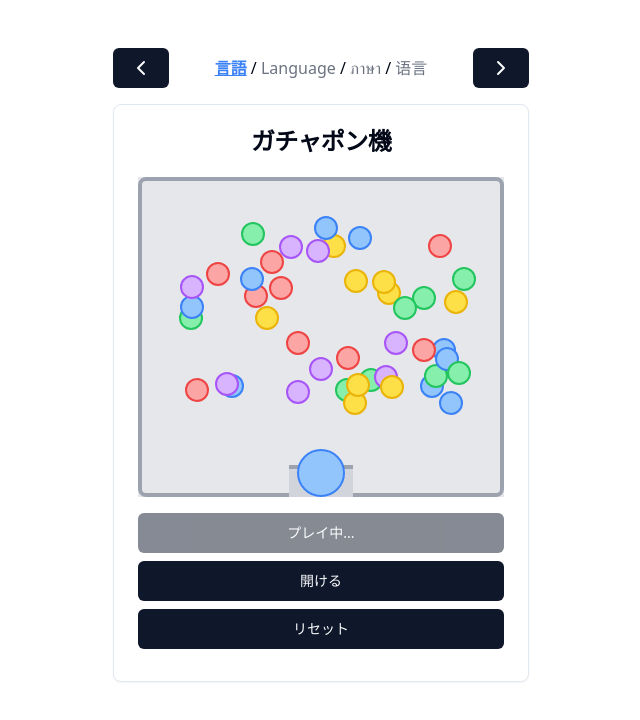
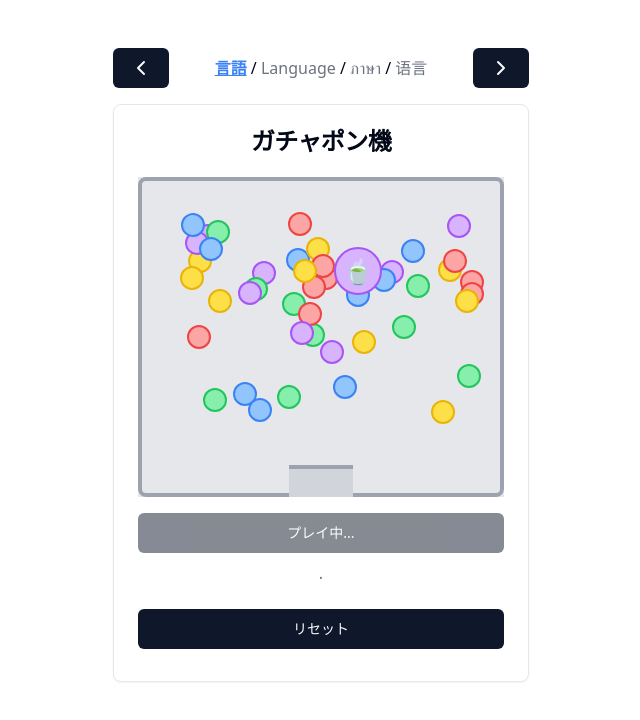
Before and after one commit to tontpong/claude-artifacts-react, a React (Vite) app: page / in a window 1280 px wide. Both pictures are taken after a click on the button "回す". Shown: the top 720 px of the page, without its empty margins (319-959 px from the left). Built offline with nearby package versions, Linux system fonts and the light colour scheme.

Commit message:
Update ArtifactCode.jsx

```diff
--- a/src/ArtifactCode.jsx
+++ b/src/ArtifactCode.jsx
@@ -2,143 +2,204 @@ import React, { useState, useEffect } from 'react';
 import { Button } from '@/components/ui/button';
 import { Card, CardContent, CardHeader, CardTitle } from '@/components/ui/card';
 import { ChevronLeft, ChevronRight } from 'lucide-react';
-import { SpeedInsights } from "@vercel/speed-insights/react"
 
-const items = [
-  { name: ['犬', 'Dog', 'หมา', '狗'], emoji: '🐶' },
-  { name: ['鳥', 'Bird', 'นก', '鸟'], emoji: '🐦' },
-  { name: ['魚', 'Fish', 'ปลา', '鱼'], emoji: '🐠' },
-  { name: ['太陽', 'Sun', 'พระอาทิตย์', '太阳'], emoji: '☀️' },
-  { name: ['月', 'Moon', 'พระจันทร์', '月亮'], emoji: '🌙' },
-  { name: ['ティーポット', 'Teapot', 'กาน้ำ', '茶壶'], emoji: '🫖' },
-  { name: ['葉', 'Leaf', 'ใบไม้', '叶子'], emoji: '🍃' },
-  { name: ['茶碗', 'Tea cup', 'จอกชา', '茶杯'], emoji: '🍵' }
+const h = { n: ['?', '??', '???', '????'], e: '🎁' };
+
+const i = [
+  { n: ['犬', 'Dog', 'หมา', '狗'], e: '🐶' },
+  { n: ['鳥', 'Bird', 'นก', '鸟'], e: '🐦' },
+  { n: ['魚', 'Fish', 'ปลา', '鱼'], e: '🐠' },
+  { n: ['太陽', 'Sun', 'พระอาทิตย์', '太阳'], e: '☀️' },
+  { n: ['月', 'Moon', 'พระจันทร์', '月亮'], e: '🌙' },
+  { n: ['ティーポット', 'Teapot', 'กาน้ำ', '茶壶'], e: '🫖' },
+  { n: ['葉', 'Leaf', 'ใบไม้', '叶子'], e: '🍃' },
+  { n: ['茶碗', 'Tea cup', 'จอกชา', '茶杯'], e: '🍵' }
 ];
 
-const ballColors = ['bg-red-300', 'bg-blue-300', 'bg-green-300', 'bg-yellow-300', 'bg-purple-300'];
-const borderColors = ['border-red-500', 'border-blue-500', 'border-green-500', 'border-yellow-500', 'border-purple-500'];
+const bc = ['bg-red-300', 'bg-blue-300', 'bg-green-300', 'bg-yellow-300', 'bg-purple-300'];
+const bdc = ['border-red-500', 'border-blue-500', 'border-green-500', 'border-yellow-500', 'border-purple-500'];
 
-const translations = {
-  title: ['ガチャポン機', 'Gacha Machine', 'เครื่องกาชาปอง', '扭蛋机'],
-  play: ['回す', 'Play', 'หมุนกาชาปอง', '扭蛋'],
-  playing: ['プレイ中...', 'Playing...', 'กำลังเล่น...', '正在扭...'],
-  open: ['開ける', 'Open Ball', 'เปิดลูกบอล', '打开'],
-  reset: ['リセット', 'Reset', 'เริ่มเล่นใหม่', '重置'],
-  result: ['結果：', 'Result:', 'คุณได้:', '结果：'],
-  language: ['言語', 'Language', 'ภาษา', '语言']
+const t = {
+  t: ['ガチャポン機', 'The Chagapon', 'ชากา ปองปอง', '扭蛋机'],
+  p: ['回す', 'Play', 'หมุนกาชาปอง', '扭蛋'],
+  pi: ['プレイ中...', 'Playing...', 'กำลังเล่น...', '正在扭...'],
+  o: ['開ける', 'Open Ball', 'เปิดลูกบอล', '打开'],
+  r: ['リセット', 'Reset', 'เริ่มเล่นใหม่', '重置'],
+  re: ['結果：', 'Result:', 'คุณได้:', '结果：'],
+  l: ['言語', 'Language', 'ภาษา', '语言']
 };
 
-export default function GachaSimulator() {
-  const [balls, setBalls] = useState(45);
-  const [result, setResult] = useState(null);
-  const [stage, setStage] = useState('ready'); // 'ready', 'dispensing', 'opening', 'result'
-  const [ballPosition, setBallPosition] = useState(0);
-  const [capsuleColor, setCapsuleColor] = useState(0);
-  const [language, setLanguage] = useState(0);
+const rn = (max = 1) => Math.random() * max;
+const ra = (arr) => arr[Math.floor(rn(arr.length))];
+
+export default function G() {
+  const [s, setS] = useState('ready');
+  const [b, setB] = useState(45);
+  const [r, setR] = useState(h);
+  const [bp, setBP] = useState(0);
+  const [bs, setBS] = useState(50);
+  const [cc, setCC] = useState(0);
+  const [l, setL] = useState(0);
+  const [ac, setAC] = useState(null);
 
   useEffect(() => {
-    if (stage === 'dispensing') {
-      let position = 0;
-      const interval = setInterval(() => {
-        position += 5;
-        setBallPosition(position);
-        setCapsuleColor((prev) => (prev + 1) % ballColors.length);
-        if (position >= 100) {
-          clearInterval(interval);
-          setStage('opening');
-        }
-      }, 50);
-      return () => clearInterval(interval);
+    const c = new (window.AudioContext || window.webkitAudioContext)();
+    setAC(c);
+    return () => {
+      if (c.state !== 'closed') c.close();
     }
-  }, [stage]);
+  }, []);
 
-  const playGacha = () => {
-   setCapsuleColor(Math.floor(Math.random() * ballColors.length));
-
-    if (balls > 0 && stage === 'ready') {
-      setBalls(balls - 1);
-      setStage('dispensing');
-      setResult(null);
-    }
+  const pbs = () => {
+    if (!ac) return;
+    const d = 0.06 + rn(0.08);
+    const f = 450 + rn(850);
+    const o = ac.createOscillator();
+    const g = ac.createGain();
+    o.type = 'sine';
+    o.frequency.setValueAtTime(f, ac.currentTime);
+    g.gain.setValueAtTime(0.5, ac.currentTime);
+    g.gain.exponentialRampToValueAtTime(0.01, ac.currentTime + d);
+    o.connect(g);
+    g.connect(ac.destination);
+    o.start();
+    o.stop(ac.currentTime + d);
   };
 
-  const openBall = () => {
-    if (stage === 'opening') {
-      const randomItem = items[Math.floor(Math.random() * items.length)];
-      setResult(randomItem);
-      setStage('result');
+  const pbss = () => {
+    const ti = [];
+    for (let j = 0; j < 3; j++) {
+      const tid = setTimeout(() => {
+        pbs();
+      }, j * (30 + rn(80)));
+      ti.push(tid);
     }
+    return () => ti.forEach(id => clearTimeout(id));
   };
 
-  const reset = () => {
-    setBalls(45);
-    setResult(null);
-    setStage('ready');
-    setBallPosition(0);
+  useEffect(() => {
+    if (s === 'dispensing') {
+      let p = 0;
+      setBS(50);
+      setB(b - 1);
+      setR(h);
+
+      const ii = setInterval(() => {
+        pbss();
+      }, 110);
+
+      const iv = setInterval(() => {
+        if (rn() < 0.3) {
+          p += 1;
+          setBP(p);
+        } else
+          setBS(
+            (pv) => rn() < 0.5 ?
+              (pv < 20 ? pv += 5 : pv -= 5) :
+              (pv > 80 ? pv -= 5 : pv += 5)
+          );
+        setCC(Math.floor(rn(bc.length)));
+        setR(ra(i));
+        if (p >= 100)
+          setS('opening');
+      }, 50);
+
+      return () => {
+        clearInterval(iv);
+        clearInterval(ii);
+        setR(h);
+      };
+    }
+  }, [s]);
+
+  const pg = () => {
+    if (b > 0 && s === 'ready')
+      setS('dispensing');
+  }
+
+  const ob = () => {
+    if (s === 'opening') {
+      setR(ra(i));
+      setS('result');
+    }
+  }
+
+  const rs = () => {
+    setS('ready');
+    setB(45);
+    setR(h);
+    setBS(50);
+    setBP(0);
   };
 
-  const changeLanguage = (direction) => {
-    setLanguage((prev) => (prev + direction + 4) % 4);
-  };
+  const cl = (d) =>
+    setL((pv) => (pv + d + 4) % 4);
 
   return (
     <div className="p-4 max-w-md mx-auto">
-      <SpeedInsights/>
       <div className="flex justify-between items-center mb-4">
-        <Button onClick={() => changeLanguage(-1)}><ChevronLeft size={24} /></Button>
+        <Button onClick={() => cl(-1)}><ChevronLeft size={24} /></Button>
         <div className="text-center">
-          {translations.language.map((lang, index) => (
-            <span key={index} className={language === index ? 'text-blue-500 underline font-black' : 'text-gray-500 no-underline font-thin'}>
-              {lang}
+          {t.l.map((lg, idx) => (
+            <span key={idx} className={l === idx ? 'text-blue-500 underline font-black' : 'text-gray-500 no-underline font-thin'} onClick={() => setL(idx)}>{lg}
             </span>
-          )).reduce((prev, curr) => [prev, ' / ', curr])}
+          )).reduce((pv, cv) => [pv, ' / ', cv])}
         </div>
-        <Button onClick={() => changeLanguage(1)}><ChevronRight size={24} /></Button>
+        <Button onClick={() => cl(1)}><ChevronRight size={24} /></Button>
       </div>
       <Card>
         <CardHeader>
-          <CardTitle>{translations.title[language]}</CardTitle>
+          <CardTitle>{t.t[l]}</CardTitle>
         </CardHeader>
         <CardContent>
           <div className="mb-4 h-80 bg-gray-200 relative overflow-hidden">
             <div className="absolute inset-0 border-4 border-gray-400 rounded-lg"></div>
-            {Array.from({ length: balls }).map((_, index) => (
+            {Array.from({ length: b }).map((_, idx) => (
               <div
-                key={index}
-                className={`absolute w-6 h-6 ${ballColors[index % ballColors.length]} ${borderColors[index % borderColors.length]} border-2 rounded-full`}
+                key={idx}
+                className={`absolute w-6 h-6 ${bc[idx % bc.length]} ${bdc[idx % bdc.length]} border-2 rounded-full`}
                 style={{
-                  left: `${Math.random() * 80 + 10}%`,
-                  top: `${Math.random() * 60 + 10}%`,
+                  left: `${rn(80) + 10}%`,
+                  top: `${rn(60) + 10}%`
                 }}
               ></div>
             ))}
             <div className="absolute bottom-0 left-1/2 transform -translate-x-1/2 w-16 h-8 bg-gray-300 border-t-4 border-gray-400"></div>
-            {stage !== 'ready' && (
+            {s !== 'ready' && (
               <div
-                className={`absolute left-1/2 transform -translate-x-1/2 w-12 h-12 ${ballColors[capsuleColor]} ${borderColors[capsuleColor]} border-2 rounded-full flex items-center justify-center text-2xl`}
-                style={{ bottom: stage === 'dispensing' ? `${ballPosition}%` : '0%' }}
-                onClick={openBall}
+                className={`absolute left-1/2 transform -translate-x-1/2 w-12 h-12 ${bc[cc]} ${bdc[cc]} border-2 rounded-full flex items-center justify-center text-2xl`}
+                style={{
+                  top: s === 'dispensing' ? `${bp}%` : '84%' ,
+                  left: s === 'dispensing' ? `${bs}%` : '50%'
+                }}
+                onClick={ob}
               >
-                {stage === 'result' ? result.emoji : ''}
+                { r.e }
               </div>
             )}
           </div>
+
           <Button
-            onClick={playGacha}
-            disabled={balls === 0 || stage !== 'ready'}
+            onClick={pg}
+            disabled={s !== 'ready'}
             className="w-full mb-2"
           >
-            {stage === 'ready' ? translations.play[language] : translations.playing[language]}
+            {s === 'ready' ? t.p[l] : t.pi[l]}
           </Button>
-          {stage === 'opening' && (
-            <Button onClick={openBall} className="w-full mb-2">{translations.open[language]}</Button>
+
+          {s === 'opening' && (
+            <Button onClick={ob} className="w-full mb-2">{t.o[l]}</Button>
           )}
 
-          {result && (
-            <p className="text-center">{translations.result[language]} {result.name[language]} {result.emoji}</p>
+          {s === 'result' && (
+            <p className="text-center">{t.re[l]} {r.n[l]} {r.e}<br/><br/></p>
           )}
-          {stage !== 'ready' && (
-            <Button onClick={reset} className="w-full mb-2">{translations.reset[language]}</Button>
+          {s !== 'opening' && s !== 'result' && (
+            <p className="text-center text-gray-500 no-underline font-thin">.<br/><br/></p>
+          )}
+
+          {s !== 'ready' && (
+            <Button onClick={rs} className="w-full mb-2">{t.r[l]}</Button>
           )}
         </CardContent>
       </Card>
```
